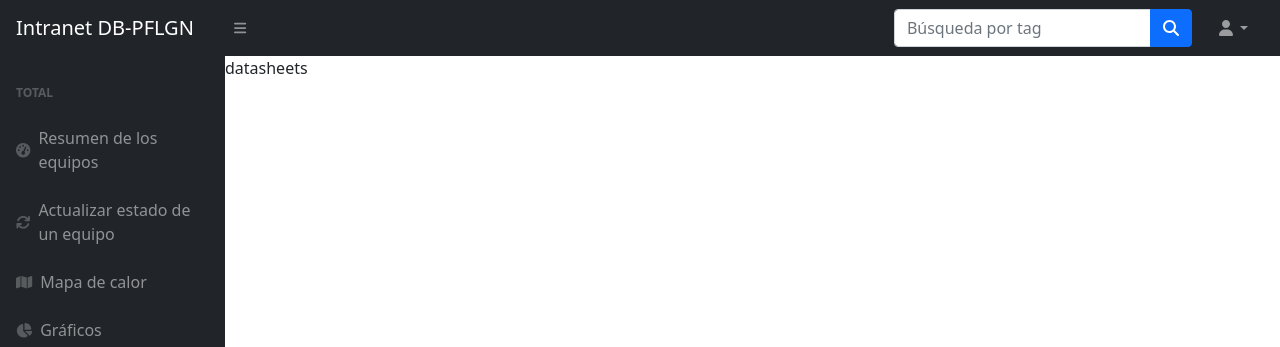
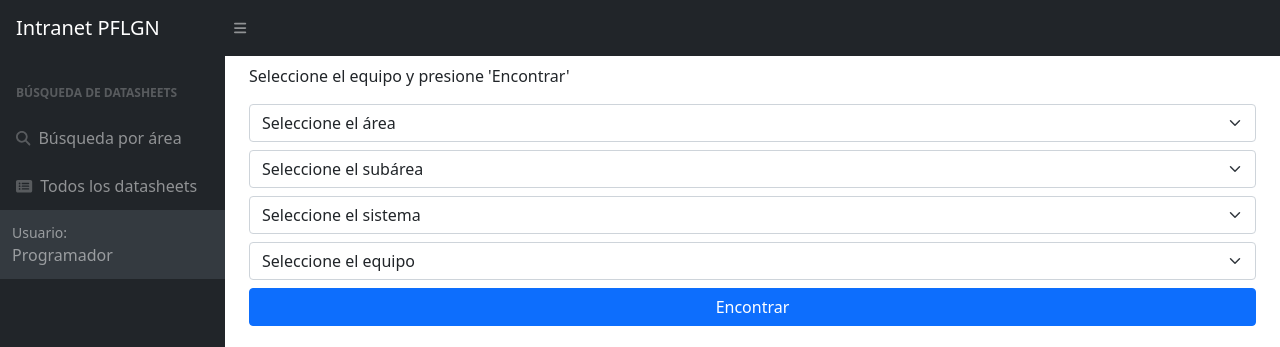
Before and after one commit to MaximoMeza3150/baseDatosPFLGN, a Django app: page /busquedaDatasheets in a window 1280 px wide. Shown: the top 347 px of the page. Run offline with Django 4.2, Linux system fonts and the light colour scheme; some libraries are stand-ins or nearby versions.

Commit message:
modelo de búsqueda

```diff
--- a/equipos/templates/mainEquipos.html
+++ b/equipos/templates/mainEquipos.html
@@ -2,6 +2,49 @@
 {% block title %}Datasheets de los equipos {% endblock %}
 
 {% block content %}
-<p>datasheets</p>
+<div class="container mt-2">
+    <p>Seleccione el equipo y presione 'Encontrar'</p>
+    <div>
+        <select class="form-select mt-2" aria-label="Default select example">
+            <option selected>Seleccione el área</option>
+            <option value="1">Planta</option>
+            <option value="2">Almacenamiento y despacho</option>
+            <option value="3">Truck loading</option>
+        </select>
+        <select class="form-select mt-2" aria-label="Default select example">
+            <option selected>Seleccione el subárea</option>
+            <option value="1">Procesos 1</option>
+            <option value="2">Procesos 2</option>
+            <option value="3">Procesos 3</option>
+            <option value="4">Servicios Auxiliares 1</option>
+            <option value="5">Servicios Auxiliares 2</option>
+        </select>
+        <select class="form-select mt-2" aria-label="Default select example">
+            <option selected>Seleccione el sistema</option>
+            <option value="1">Almacenamiento y bombeo de LGN</option>
+            <option value="2">Gas combustible</option>
+            <option value="3">Aire y nitrógeno comprimido</option>
+            <option value="4">Compresores VRU</option>
+            <option value="5">Drenaje abierto</option>
+            <option value="5">Flare</option>
+        </select>
+        <select class="form-select mt-2" aria-label="Default select example">
+            <option selected>Seleccione el equipo</option>
+            <option value="1">H-95001 - Calentador de gas</option>
+            <option value="2">H-95022 - Calentador de gas</option>
+            <option value="3">MAU-XXXX - Medidor de gas</option>
+            <option value="3">MAU-XXXX - Medidor de gas</option>
+            <option value="4">VBA-3501 - Esfera LGN</option>
+        </select>
+    </div>
+
+    <div class="d-grid gap-2 mt-2">
+        <button class="btn btn-primary" type="button">Encontrar</button>
+    </div>
+    <div class="mb-4">
+        <iframe class="container mt-4" src="https://drive.google.com/file/d/1QJeHcQXRRGkCEAq3hahIPyVGDomEtXCr/preview" width="640" height="480" allow="autoplay"></iframe>
+    </div>
+</div>
+
 
 {% endblock %}
--- a/equipos/templates/partials/_barraLateralEquipos.html
+++ b/equipos/templates/partials/_barraLateralEquipos.html
@@ -14,26 +14,26 @@
 <body  class="sb-nav-fixed">
     <nav class="sb-topnav navbar navbar-expand navbar-dark bg-dark">
         <!-- Navbar Brand-->
-        <a class="navbar-brand ps-3" href='/'>Intranet DB-PFLGN</a>
+        <a class="navbar-brand ps-3" href='/'>Intranet PFLGN</a>
         <!-- Sidebar Toggle-->
         <button class="btn btn-link btn-sm order-1 order-lg-0 me-4 me-lg-0" id="sidebarToggle"><i class="fas fa-bars"></i></button>
         <!-- Navbar Search-->
         <form class="d-none d-md-inline-block form-inline ms-auto me-0 me-md-3 my-2 my-md-0">
-            <div class="input-group">
+            <!-- <div class="input-group">
                 <input class="form-control" type="text" placeholder="Búsqueda por tag" aria-label="Búsqueda por tag" aria-describedby="btnNavbarSearch" />
                 <button class="btn btn-primary" id="btnNavbarSearch" type="button"><i class="fas fa-search"></i></button>
-            </div>
+            </div> -->
         </form>
         <!-- Navbar-->
         <ul class="navbar-nav ms-auto ms-md-0 me-3 me-lg-4">
-            <li class="nav-item dropdown">
+            <!-- <li class="nav-item dropdown">
                 <a class="nav-link dropdown-toggle" id="navbarDropdown" href="#" role="button" data-bs-toggle="dropdown" aria-expanded="false"><i class="fas fa-user fa-fw"></i></a>
                 <ul class="dropdown-menu dropdown-menu-end" aria-labelledby="navbarDropdown">
                     <li><a class="dropdown-item" href="#!">Configuración</a></li>
-                    <li><hr class="dropdown-divider" /></li>
+                    <li><hr class="dropdown-divider"/></li>
                     <li><a class="dropdown-item" href="#!">Cerrar sesión</a></li>
                 </ul>
-            </li>
+            </li> -->
         </ul>
     </nav>
     <div id="layoutSidenav">
@@ -41,29 +41,17 @@
             <nav class="sb-sidenav accordion sb-sidenav-dark" id="sidenavAccordion">
                 <div class="sb-sidenav-menu">
                     <div class="nav">
-                        <div class="sb-sidenav-menu-heading">Total</div>
+                        <div class="sb-sidenav-menu-heading">Búsqueda de datasheets</div>
                         <a class="nav-link" href="#Dashboard">
-                            <div class="sb-nav-link-icon"><i class="fas fa-tachometer-alt"></i></div>
-                                Resumen de los equipos
+                            <div class="sb-nav-link-icon"><i class="fa-solid fa-magnifying-glass"></i></div>
+                                Búsqueda por área
                         </a>
                         <a class="nav-link" href='#'>
-                            <div class="sb-nav-link-icon"><i class="fa-solid fa-arrows-rotate"></i></div>
-                                Actualizar estado de un equipo
+                            <div class="sb-nav-link-icon"><i class="fa-solid fa-rectangle-list"></i></div>
+                                Todos los datasheets
                         </a>
-                        <a class="nav-link" href='#'>
-                            <div class="sb-nav-link-icon"><i class="fa-solid fa-map"></i></div>
-                                Mapa de calor
-                        </a>
-                        <a class="nav-link" href='#'>
-                            <div class="sb-nav-link-icon"><i class="fa-solid fa-chart-pie"></i></div>
-                                Gráficos
-                        </a>
-                        <a class="nav-link" href='#'>
-                            <div class="sb-nav-link-icon"><i class="fa-solid fa-triangle-exclamation"></i></div>
-                            Fallas de comunicación
-                        </a>
-                        <div class="sb-sidenav-menu-heading">Áreas</div>
-                        <a class="nav-link collapsed" href="#" data-bs-toggle="collapse" data-bs-target="#collapseCrios" aria-expanded="false" aria-controls="collapseLayouts">
+                        <!-- <div class="sb-sidenav-menu-heading">Áreas</div> -->
+                        <!-- <a class="nav-link collapsed" href="#" data-bs-toggle="collapse" data-bs-target="#collapseCrios" aria-expanded="false" aria-controls="collapseLayouts">
                             <div class="sb-nav-link-icon"><i class="fas fa-columns"></i></div>
                                 Criogénicas
                             <div class="sb-sidenav-collapse-arrow"><i class="fas fa-angle-down"></i></div>
@@ -76,24 +64,11 @@
                                 <a class="nav-link" href="#CRYO4">Criogénica 4</a>
                                 <a class="nav-link" href="#CRYO5">Criogénica 5</a>
                                 </nav>
-                            </div>
-                            <a class="nav-link collapsed" href="#" data-bs-toggle="collapse" data-bs-target="#collapseCSU" aria-expanded="false" aria-controls="collapseLayouts">
-                                <div class="sb-nav-link-icon"><i class="fas fa-columns"></i></div>
-                                Estabilización
-                                <div class="sb-sidenav-collapse-arrow"><i class="fas fa-angle-down"></i></div>
-                            </a>
-                            <div class="collapse" id="collapseCSU" aria-labelledby="headingOne" data-bs-parent="#sidenavAccordion">
-                                <nav class="sb-sidenav-menu-nested nav">
-                                    <a class="nav-link" href="#">Estabilización 1</a>
-                                    <a class="nav-link" href="#">Estabilización 2</a>
-                                    <a class="nav-link" href="#">Estabilización 3</a>
-                                    <a class="nav-link" href="#">CDU</a>
-                                </nav>
-                            </div>
+                        </div> -->
 
                 <div class="sb-sidenav-footer">
                     <div class="small">Usuario:</div>
-                    ProgramadorTEST
+                    Programador
                 </div>
             </nav>
         </div>
```
Also changed, not shown: requirements.txt (+7 -0 lines).
